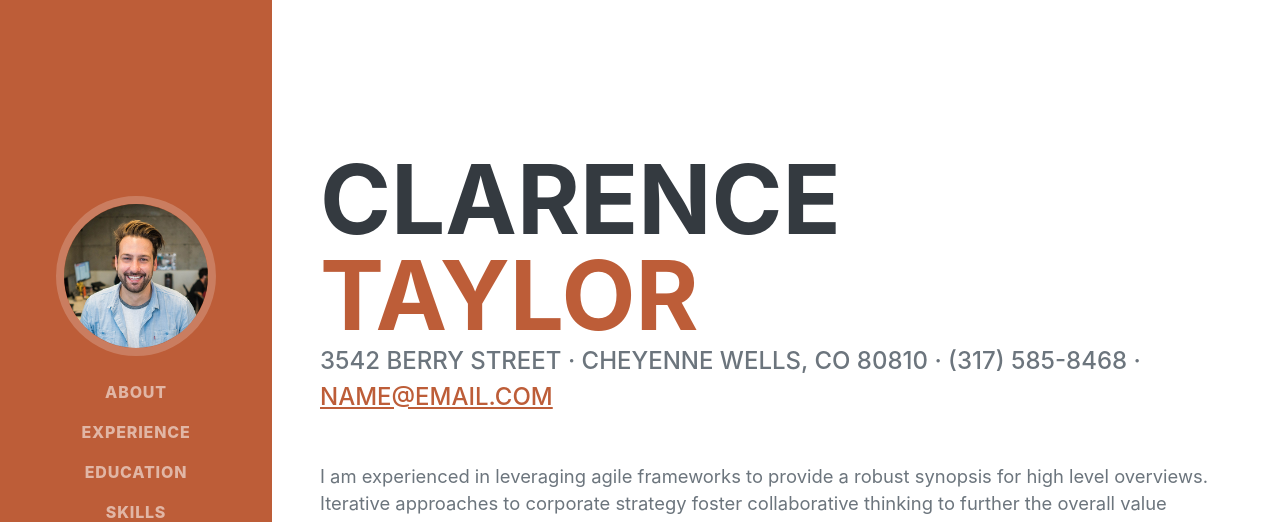
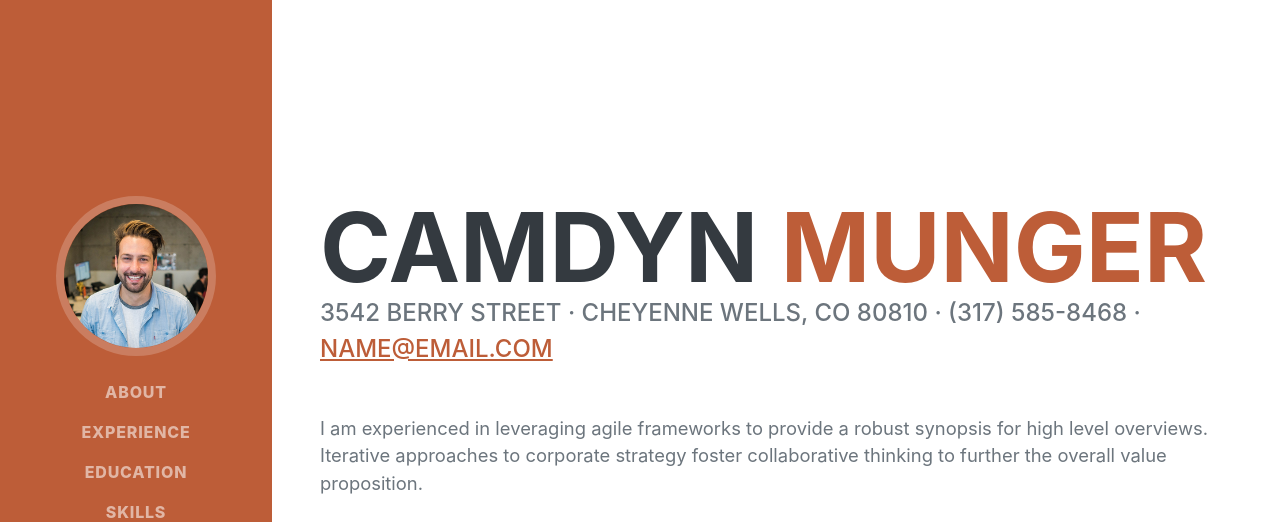
Before and after one commit to cjmunger/cjmunger.github.io, a plain HTML site: page index.html in a window 1280 px wide. Shown: the top 522 px of the page. Drawn offline with nearby package versions, Linux system fonts and the light colour scheme; a web font is replaced by a local one.

Commit message:
Update index.html

```diff
--- a/index.html
+++ b/index.html
@@ -40,8 +40,8 @@
             <section class="resume-section" id="about">
                 <div class="resume-section-content">
                     <h1 class="mb-0">
-                        Clarence
-                        <span class="text-primary">Taylor</span>
+                        Camdyn
+                        <span class="text-primary">Munger</span>
                     </h1>
                     <div class="subheading mb-5">
                         3542 Berry Street · Cheyenne Wells, CO 80810 · (317) 585-8468 ·
```
